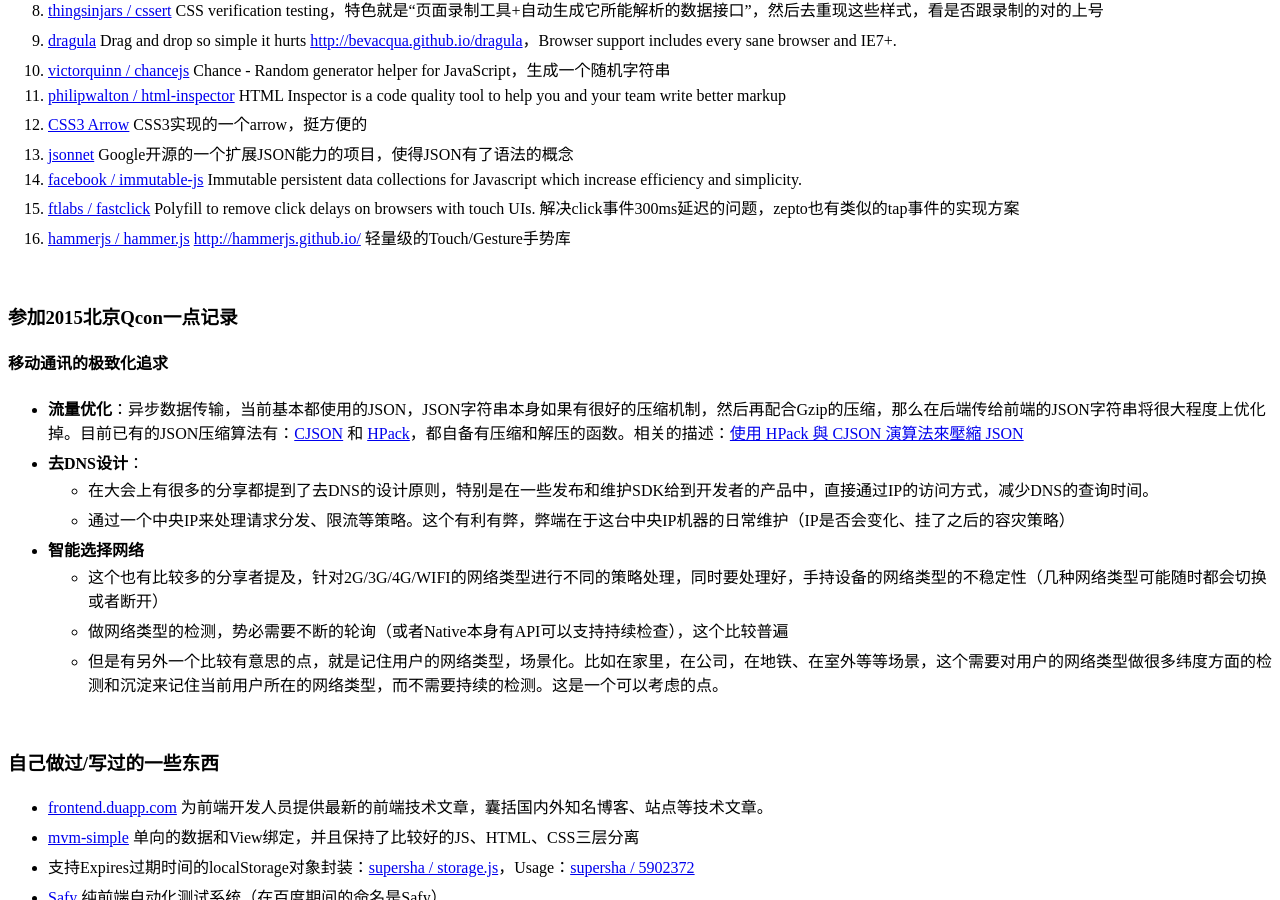
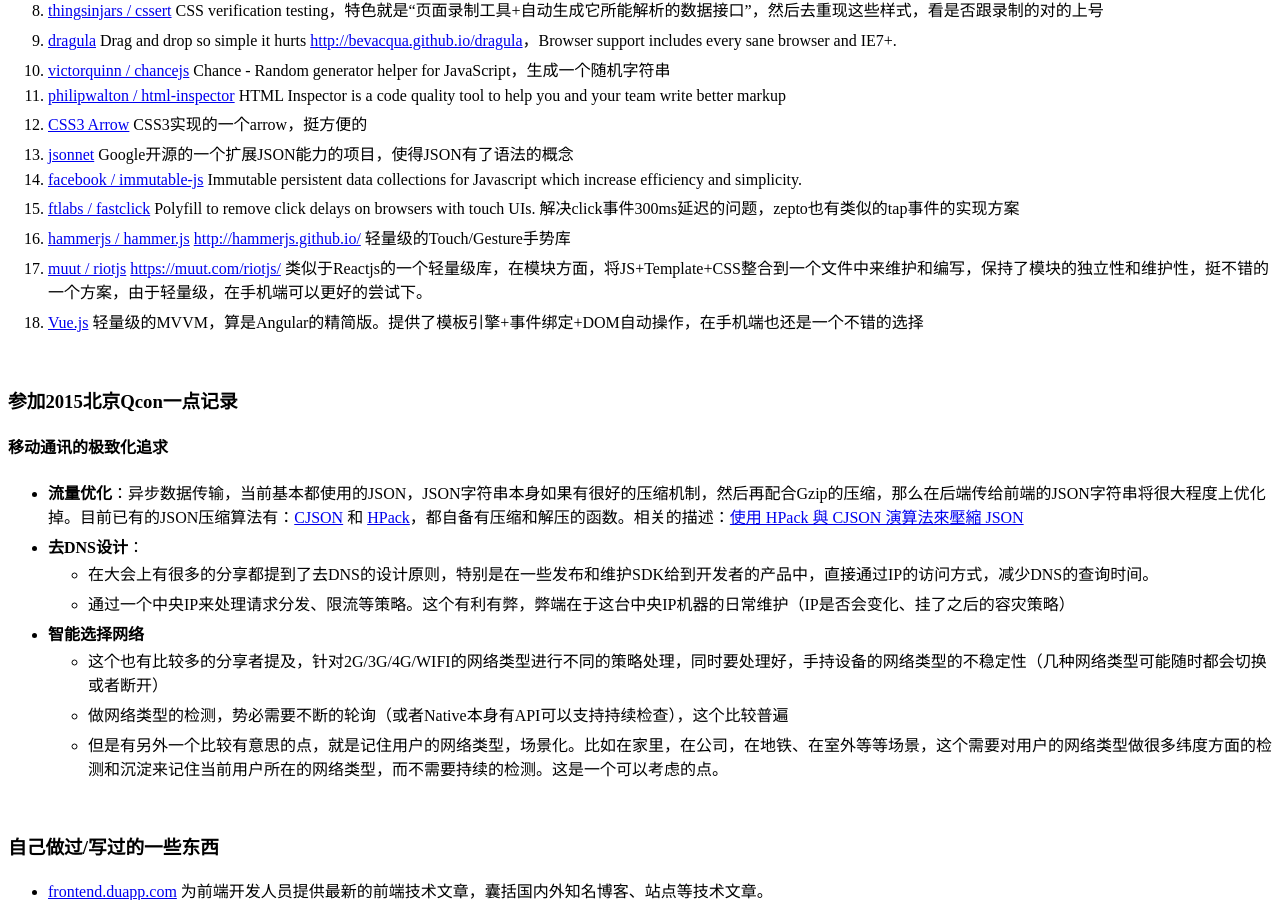
Before and after one commit to supersha/supersha.github.io, a Jekyll site: the page built from index.md, in a window 1280 px wide and 900 px high, scrolled down 3005 px. Built offline with Jekyll 4.4.1, drawn with Linux system fonts in a browser that asks for light colours.

Commit message:
by shafeng

```diff
--- a/index.md
+++ b/index.md
@@ -95,6 +95,8 @@ tagline: 记录自己的前端生涯
 0. [facebook / immutable-js](https://github.com/facebook/immutable-js) Immutable persistent data collections for Javascript which increase efficiency and simplicity.
 0. [ftlabs / fastclick](https://github.com/ftlabs/fastclick) Polyfill to remove click delays on browsers with touch UIs. 解决click事件300ms延迟的问题，zepto也有类似的tap事件的实现方案
 0. [hammerjs / hammer.js](https://github.com/hammerjs/hammer.js) [http://hammerjs.github.io/](http://hammerjs.github.io/) 轻量级的Touch/Gesture手势库
+0. [muut / riotjs](https://github.com/muut/riotjs) [https://muut.com/riotjs/](https://muut.com/riotjs/) 类似于Reactjs的一个轻量级库，在模块方面，将JS+Template+CSS整合到一个文件中来维护和编写，保持了模块的独立性和维护性，挺不错的一个方案，由于轻量级，在手机端可以更好的尝试下。
+0. [Vue.js](http://cn.vuejs.org/) 轻量级的MVVM，算是Angular的精简版。提供了模板引擎+事件绑定+DOM自动操作，在手机端也还是一个不错的选择
 
 <br>
 
```
